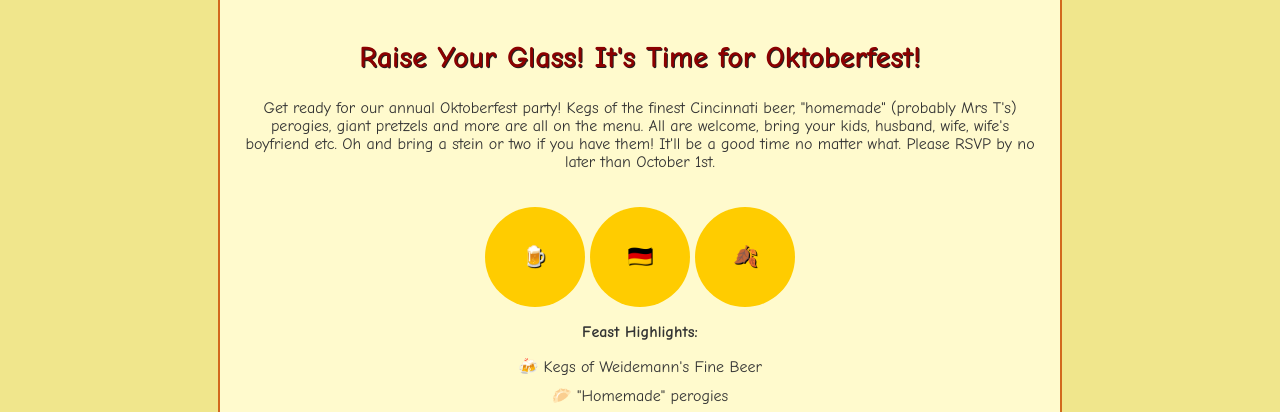
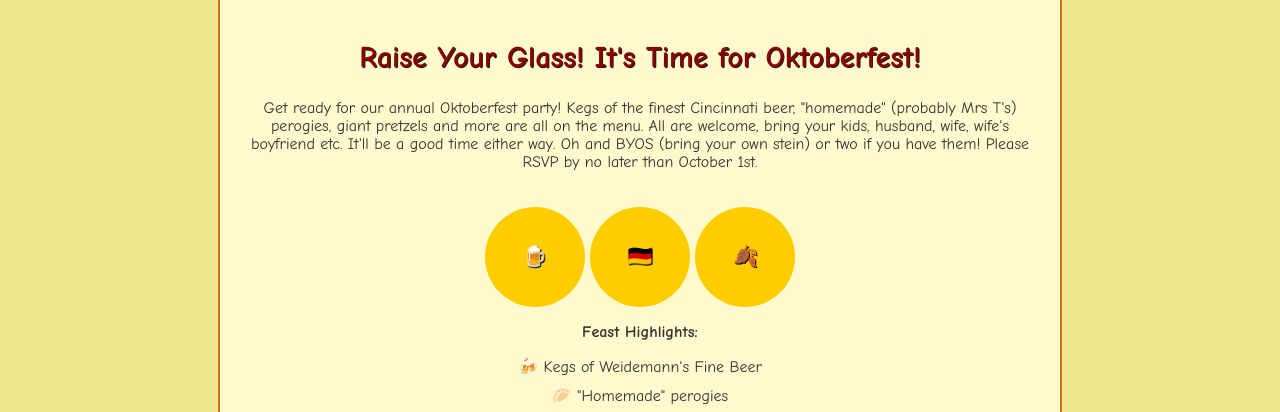
Before and after one commit to W00glin/shitty_oktoberfest, a plain HTML site: page index.html in a window 1280 px wide. Shown: the part 368-780 px from the top of the page. Drawn offline with Linux system fonts and the light colour scheme.

Commit message:
Update index.html

```diff
--- a/index.html
+++ b/index.html
@@ -113,7 +113,7 @@
 
     <div class="content">
         <h2>Raise Your Glass! It's Time for Oktoberfest!</h2>
-        <p>Get ready for our annual Oktoberfest party! Kegs of the finest Cincinnati beer, "homemade" (probably Mrs T's) perogies, giant pretzels and more are all on the menu. All are welcome, bring your kids, husband, wife, wife's boyfriend etc. Oh and bring a stein or two if you have them! It'll be a good time no matter what. Please RSVP by no later than October 1st.</p>
+        <p>Get ready for our annual Oktoberfest party! Kegs of the finest Cincinnati beer, "homemade" (probably Mrs T's) perogies, giant pretzels and more are all on the menu. All are welcome, bring your kids, husband, wife, wife's boyfriend etc. It'll be a good time either way. Oh and BYOS (bring your own stein) or two if you have them! Please RSVP by no later than October 1st.</p>
 
         <div class="beer">🍺</div>
         <div class="beer">🇩🇪</div>
```
